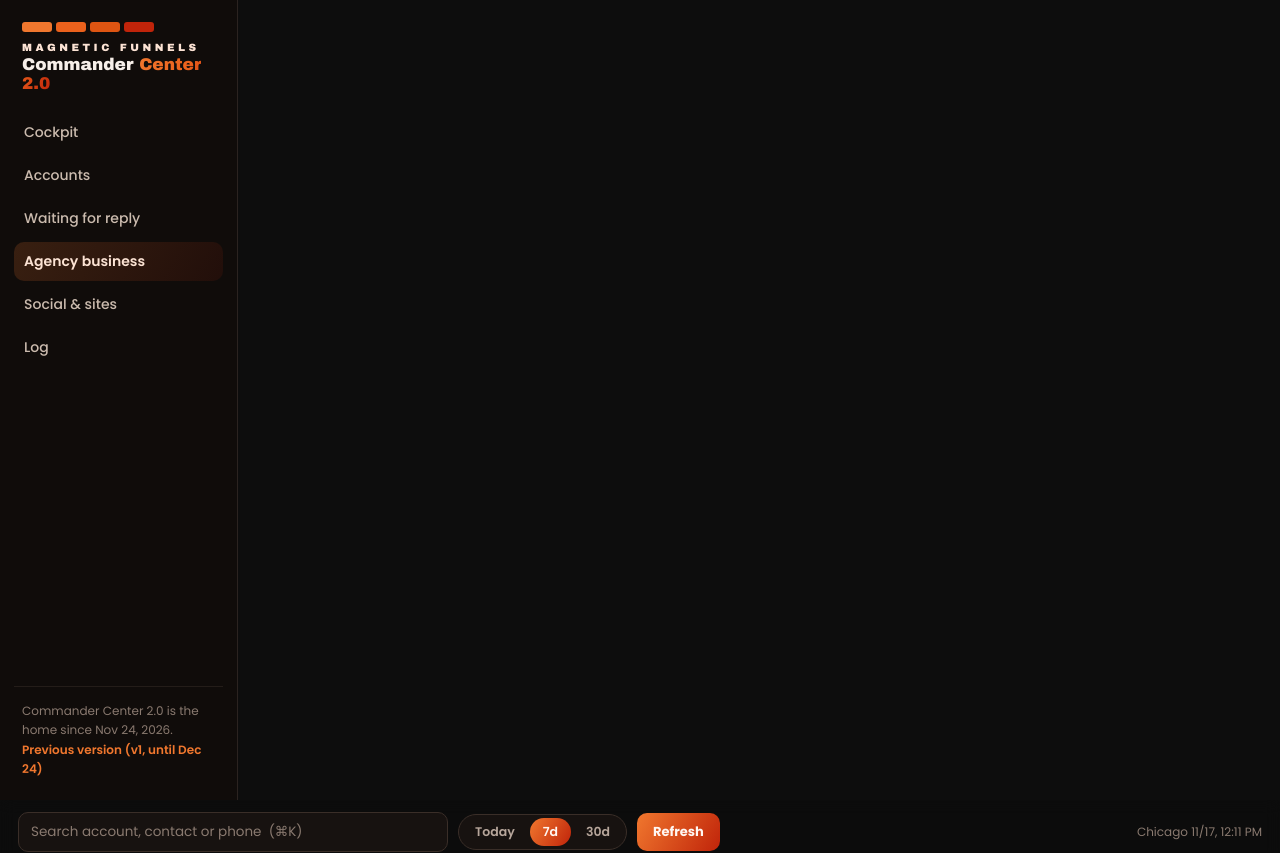
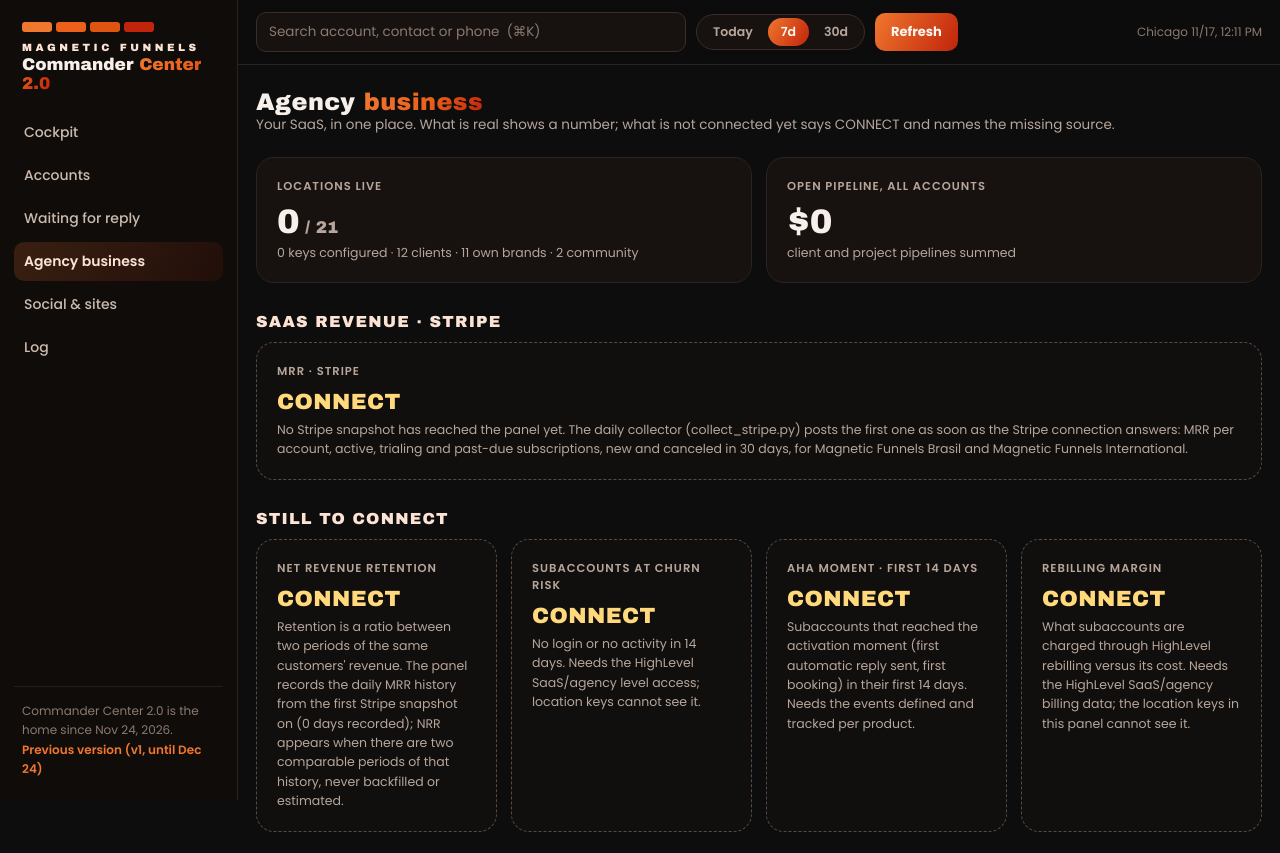
Before and after one commit to iamlucasdantas/commander-center, a Next.js app: page /v2/agency in a window 1280 px wide. Shown: the top 853 px of the page. Built offline with nearby package versions, Linux system fonts and the light colour scheme.

Commit message:
Corrige o comentario quebrado no topo do v2.css: ele engolia a regra .v2-shell (display:flex) e a sidebar empilhava sobre o conteudo em vez de ficar em coluna no desktop

```diff
--- a/src/app/v2/v2.css
+++ b/src/app/v2/v2.css
@@ -1,9 +1,12 @@
 /* Commander Center 2.0 (/v2): chrome e componentes próprios.
-   Etapa 4 (2026-11-24): abas da conta, funil, Do next, consultas. */
+   Etapa 4 (2026-11-24): abas da conta, funil, Do next, consultas.
    Arquivo separado de propósito: o globals.css é da versão atual e
    não muda. Aqui só entram classes prefixadas v2-, reaproveitando a
    identidade Magnetic Funnels (fundo #0D0D0D, chama #F0772E → #C0240A,
-   tint #FCE3D4, Archivo Black + Poppins, já carregados no layout raiz). */
+   tint #FCE3D4, Archivo Black + Poppins, já carregados no layout raiz).
+   Correção 2026-11-27: o comentário original fechava cedo demais e o
+   texto solto engolia a regra .v2-shell (display:flex), então a
+   sidebar empilhava em cima do conteúdo em vez de ficar em coluna. */
 
 .v2-shell { display: flex; min-height: 100vh; align-items: stretch; }
 
```
